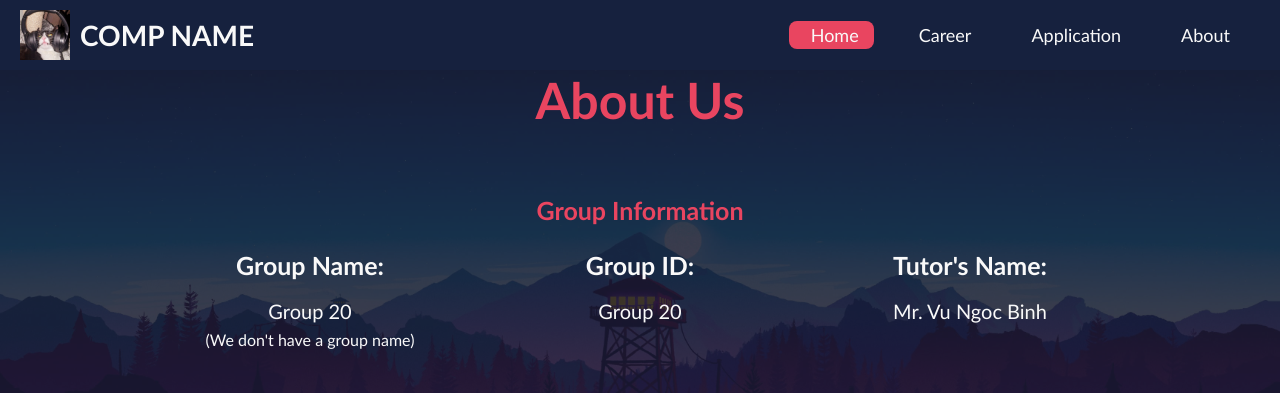
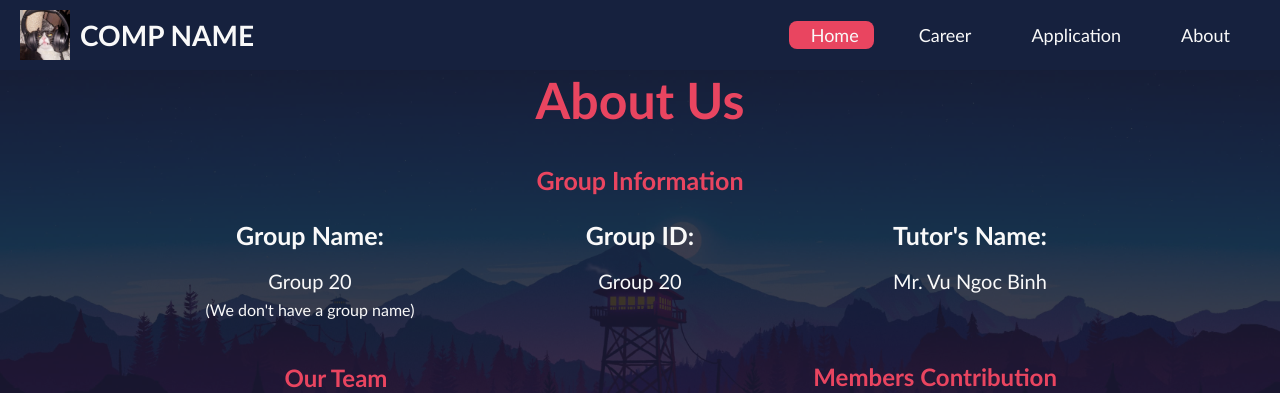
Before and after one commit to OpenHLE/Web-Project, a PHP site: page /about.html in a window 1280 px wide. Shown: the top 393 px of the page. Run offline with PHP 8.4, Linux system fonts and the light colour scheme.

Commit message:
faster animation

```diff
--- a/style/about.css
+++ b/style/about.css
@@ -64,10 +64,10 @@ body::before {
 .group-info h3 {
     color: var(--accent-red);
     font-size: 25px;
-    margin-top: 50px;
+    margin-top: 20px;
     opacity: 0;
     animation: fadeIn 0.8s ease-in forwards;
-    animation-delay: 0.8s;
+    animation-delay: -0.2s;
 }
 
 /* Info List Layout */
@@ -107,7 +107,7 @@ body::before {
 .info-list figcaption {
     opacity: 0;
     animation: fadeIn 1.5s ease-in forwards;
-    animation-delay: 2.2s;
+    animation-delay: 1.2s;
 }
 
 /* Team Photo and Members Layout */
@@ -133,7 +133,7 @@ body::before {
     animation: slideFromUnder 2s ease-out;
     opacity: 0;
     animation-fill-mode: forwards;
-    animation-delay: 4s;
+    animation-delay: 3s;
     margin-top: 30px;
 }
 
@@ -141,7 +141,7 @@ body::before {
     color: var(--accent-red);
     opacity: 0;
     animation: fadeIn 0.8s ease-in forwards;
-    animation-delay: 3s;
+    animation-delay: 2s;
 }
 
 /* Members Section */
@@ -151,7 +151,7 @@ body::before {
     margin-bottom: 30px;
     opacity: 0;
     animation: fadeIn 0.8s ease-in forwards;
-    animation-delay: 4.5s;
+    animation-delay: 3.5s;
 }
 
 .members {
@@ -459,12 +459,12 @@ nav ul li .active ~ .nav-highlight {
 }
 
 /* Sequential animation timing for info list items */
-.info-list > div:nth-child(1) dt { animation-delay: 1.6s; }
-.info-list > div:nth-child(1) dd { animation-delay: 1.7s; }
-.info-list > div:nth-child(2) dt { animation-delay: 1.8s; }
-.info-list > div:nth-child(2) dd { animation-delay: 1.9s; }
-.info-list > div:nth-child(3) dt { animation-delay: 2.0s; }
-.info-list > div:nth-child(3) dd { animation-delay: 2.1s; }
+.info-list > div:nth-child(1) dt { animation-delay: 0.6s; }
+.info-list > div:nth-child(1) dd { animation-delay: 0.7s; }
+.info-list > div:nth-child(2) dt { animation-delay: 0.8s; }
+.info-list > div:nth-child(2) dd { animation-delay: 0.9s; }
+.info-list > div:nth-child(3) dt { animation-delay: 1.0s; }
+.info-list > div:nth-child(3) dd { animation-delay: 1.1s; }
 
 /* Animation for elements appearing from below */
 @keyframes slideFromUnder {
@@ -540,23 +540,23 @@ nav ul li .active ~ .nav-highlight {
 /* Upper left card - slide from left */
 .member-cards > .member-flip-card:nth-child(1) {
     animation-name: slideInLeft;
-    animation-delay: 5s;
+    animation-delay: 4s;
 }
 
 /* Upper right card - slide down */
 .member-cards > .member-flip-card:nth-child(2) {
     animation-name: slideDown;
-    animation-delay: 5.2s;
+    animation-delay: 4.2s;
 }
 
 /* Lower right card - slide from right */
 .member-cards > .member-flip-card:nth-child(4) {
     animation-name: slideInRight;
-    animation-delay: 5.4s;
+    animation-delay: 4.4s;
 }
 
 /* Lower left card - slide up */
 .member-cards > .member-flip-card:nth-child(3) {
     animation-name: slideUp;
-    animation-delay: 5.6s;
+    animation-delay: 4.6s;
 }
```
